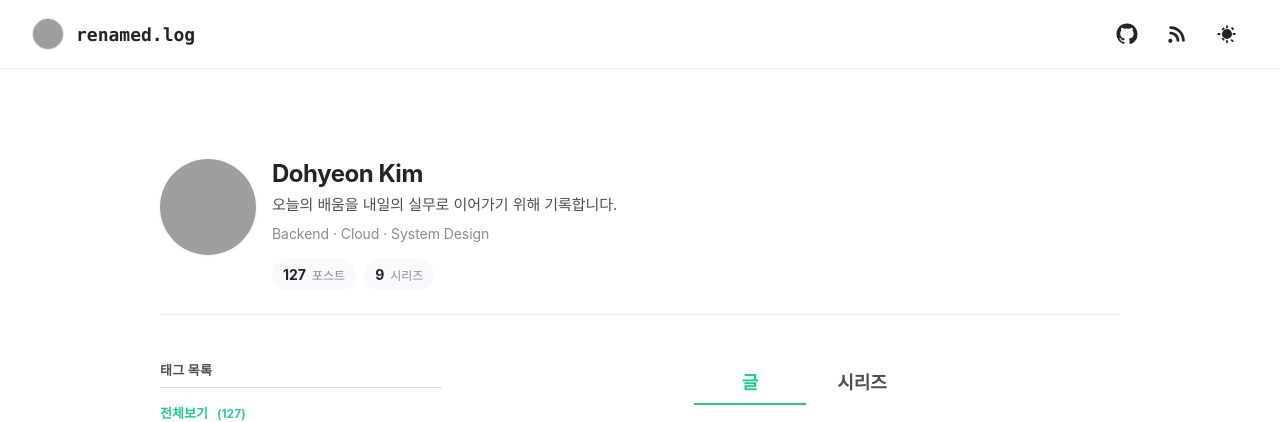
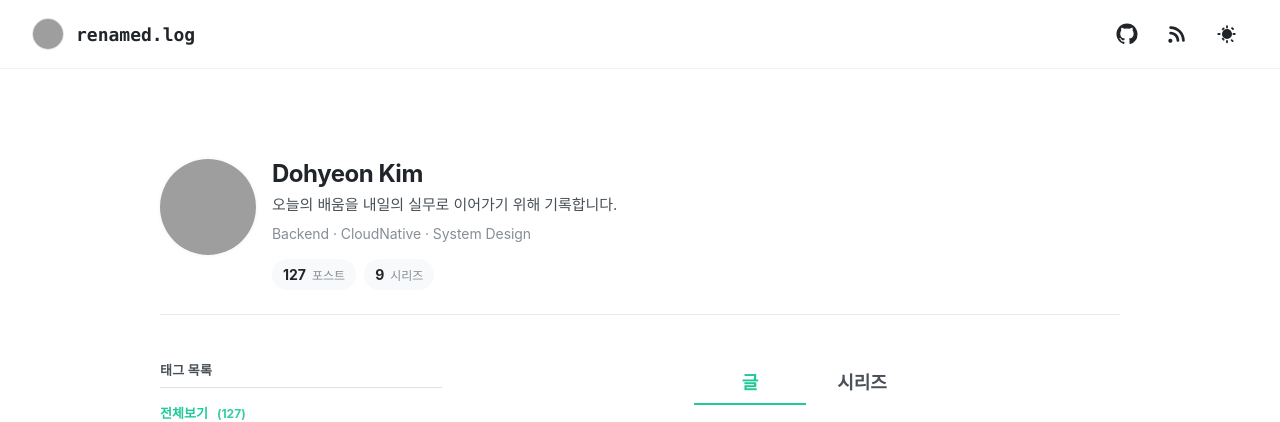
Before and after one commit to kkr010128/kkr010128.github.io, a Jekyll site: the page built from index.html, in a window 1280 px wide and 900 px high. Shown: the top 422 px of the window. Built offline with Jekyll 4.4.1, drawn with Linux system fonts in a browser that asks for light colours; grey boxes are pictures that could not be loaded.

Commit message:
블로그 세팅 변경

```diff
--- a/_data/profile.yml
+++ b/_data/profile.yml
@@ -1,6 +1,6 @@
 display_name: Dohyeon Kim
 bio: 오늘의 배움을 내일의 실무로 이어가기 위해 기록합니다.
-intro: Backend · Cloud · System Design
+intro: Backend · CloudNative · System Design
 avatar: https://avatars.githubusercontent.com/u/74182629?v=4
 github: https://github.com/kkr010128
 # /assets/images/profile_image.jpeg
--- a/_data/theme.yml
+++ b/_data/theme.yml
@@ -1,7 +1,7 @@
 header:
   show_github_link: true
   show_rss_link: true
-  show_theme_toggle: true
+  show_theme_toggle: false
 
 tabs:
   posts_label: 글
```
Also changed, not shown: assets/images/favicon.png (deleted), assets/images/favicon.svg (added), 1 other file.
